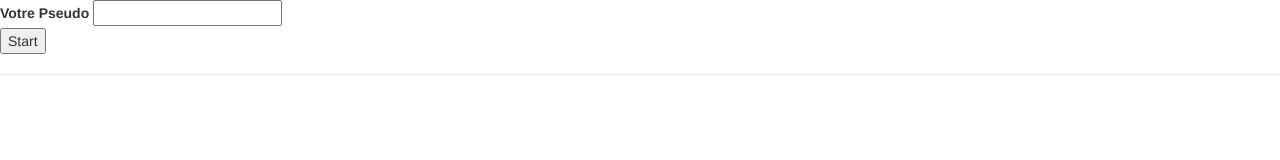
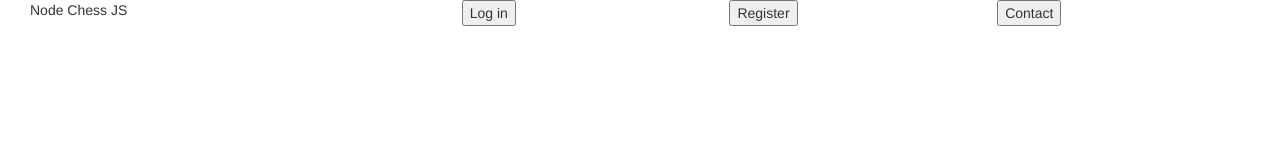
Before and after one commit to YoannBrillet/Node_Chess_JS, a website: page Node_Chess_JS/index.html in a window 1280 px wide. Drawn offline with nearby package versions, Linux system fonts and the light colour scheme; no server answers.

Commit message:
debut site

```diff
--- a/Node_Chess_JS/index.html
+++ b/Node_Chess_JS/index.html
@@ -4,7 +4,8 @@
                 <title>Node Chess JS</title>
                 <meta charset="UTF-8">
                 <meta name="viewport" content="width=device-width, initial-scale=1.0">
-                <link rel="stylesheet" href="/pages/css/bootstrap.css">
+                <link rel="stylesheet" href="./pages/css/bootstrap.css">
+                <link rel="stylesheet" href="./pages/css/style.css">
                 <link href="data:," rel="icon" />
                 <script src="https://cdnjs.cloudflare.com/ajax/libs/socket.io/1.7.3/socket.io.js"></script>
                 <script type="text/javascript">
@@ -17,27 +18,27 @@
                     }
                     socket.on('reponse', (data) =>{
                         alert(data.text);
-                    })
+                    });
 
                 </script>
 
             </head>
             <body>
-                <div>
-                    <form action="" method="POST">
-                        <label>Votre Pseudo</label>
-                        <input id="pseudo" type="text">
-                    </form>
-                    <button onclick="GetPseudo()">Start</button>
-                    <hr>
-                    <div>
-
-
+                <div class="col-lg-12 header">
+                    <div class="col-lg-4">
+                    Node Chess JS
                     </div>
-                    <br>
-                </div>
-                <div>
-
+                    <div class="col-lg-8">
+                        <div class="col-lg-4">
+                            <button>Log in</button>
+                        </div>
+                        <div class="col-lg-4">
+                            <button>Register</button>
+                        </div>
+                        <div class="col-lg-4">
+                            <button>Contact</button>
+                        </div>
+                    </div>
                 </div>
             </body>
         </html>
```
